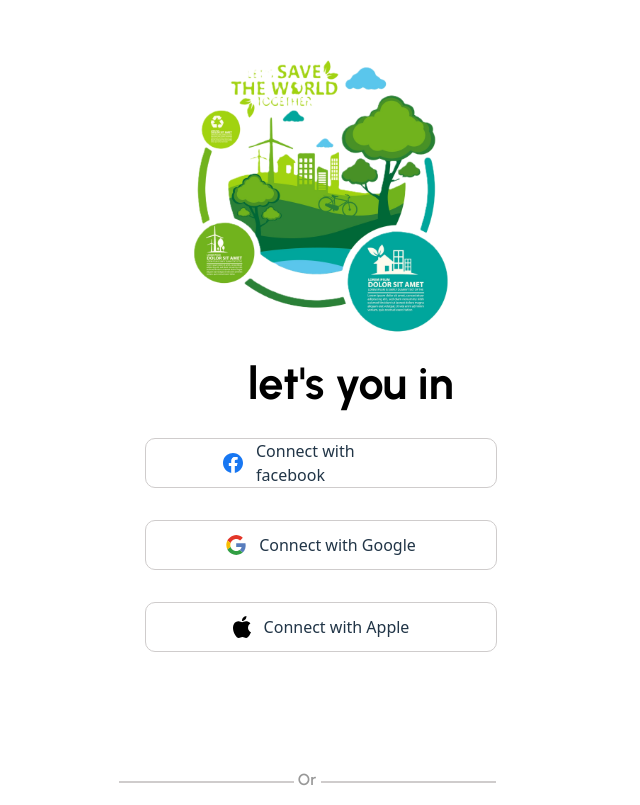
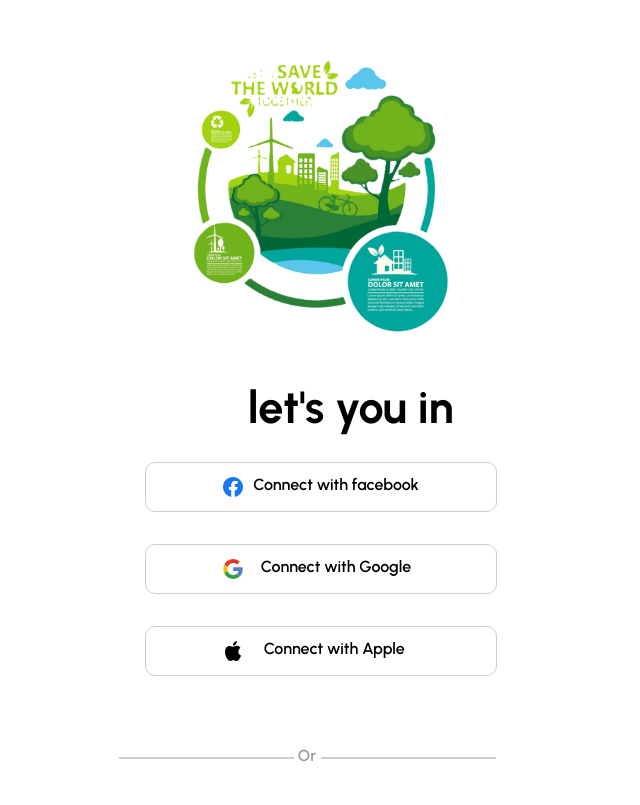
Before and after one commit to ahul567/solar-system-main, a React (Vite) app in the folder solar-system-main/: page /social-media in a window 1280 px wide. Shown: the part 147-952 px from the top of the page, without its empty margins (535-1175 px from the left). Built offline with nearby package versions, Linux system fonts and the light colour scheme; a web font is replaced by a local one.

Commit message:
new page signin-via-email

```diff
--- a/solar-system-main/src/App.jsx
+++ b/solar-system-main/src/App.jsx
@@ -2,6 +2,7 @@ import React from 'react';
 import Piechart from './Piechart/Piechart.jsx';
 import AuraGreen from './AuraGreen/AuraGreen.jsx';
 import Social_Media from './Social_Media/Social_Media.jsx';
+import Loginmail from './login_via_email/Loginmail.jsx';
 import {Routes,Route} from 'react-router-dom';
 export default function App() {
   return (
@@ -10,6 +11,7 @@ export default function App() {
       <Route path="/asset-operation" element={<Piechart/>}/>
       <Route path="/auragreen" element={<AuraGreen/>}/>
       <Route path="/social-media" element={<Social_Media/>}/>
+      <Route path="/login-via-email" element={<Loginmail/>}></Route>
     </Routes>
 
 
--- a/solar-system-main/src/Social_Media/Media_Item.jsx
+++ b/solar-system-main/src/Social_Media/Media_Item.jsx
@@ -18,7 +18,7 @@ export default function Media_Item() {
        <div className='facebook-box'>
         <div className='facebook'>
            <img src={user.icon} alt="" />
-         <p classname="text-box">{user.text}</p>
+         <p className="triple-text-box">{user.text}</p>
         </div>
 
         </div>
--- a/solar-system-main/src/Social_Media/Social_Media.css
+++ b/solar-system-main/src/Social_Media/Social_Media.css
@@ -12,7 +12,7 @@
 }
 .text-box{
     width: 90%;
-    margin-top: 1%;
+    margin-top: 4%;
     margin-left: 65.7%;
     font-family: Urbanist;
     font-weight: 700;
@@ -37,11 +37,8 @@
     border-radius: 10px;
 }
 .facebook{
-
     display: flex;
-    justify-content: center;
-    align-items: center;
-    gap: 13px;
+    justify-content: center;gap: 10px;
     height:20px;
     width:196px;
 }
@@ -52,7 +49,7 @@
     align-items: center;
     gap:4px;
     margin-left: 74%;
-    margin-top: 15%;
+    margin-top: 9%;
 }
 .or-text{
     width:19px;
@@ -77,7 +74,7 @@
     width:351px;
     height:50px;
     margin-left:86%;
-    margin-top: 18%;
+    margin-top: 9%;
     opacity:1;
     border-radius:25px;
     border: 0.5px solid;
@@ -91,17 +88,29 @@
 
 
 }
+.triple-text-box{
+  width:166px;
+  height:19px;
+  opacity:1;
+  font-family:Urbanist;
+  font-weight:600;
+  font-style:Semibold;
+    font-size:16px;
+    line-height: 100%;
+    letter-spacing: 0%;
+    text-align: center;
+    color: rgba(0, 0, 0, 1);
+}
 .signin-box{
 width:351px;
 height:50px;
-
 border-width:0.5px;
 opacity:1;
 border-radius:25px;
 background: linear-gradient(137.47deg, #004A2C 11.08%, #1E7A46 32.28%, #52B56F 57.73%, #0E5734 95.9%);
 border-image-source:linear-gradient(180deg, rgba(255, 255, 255, 0.08) 0%, rgba(255, 255, 255, 0.5) 100%);
+
 backdrop-filter: blur(1.5px);
-
 box-shadow: 9.25px 13.75px 2px 0px rgba(115, 82, 221, 0.13),
             0.75px 3px 7.7px 0px rgba(115, 82, 221, 0.43) inset,
             -1px -3.25px 9.07px 0px rgba(88, 42, 255, 0.32) inset;
--- /dev/null
+++ b/solar-system-main/src/login_via_email/Loginmail.css
@@ -0,0 +1,12 @@
+.win-box{
+  height: 200vh;
+  width: 200vh;
+
+}
+.AuraGreenImage{
+
+  width: 220px;
+  height: 220px;
+  margin-top: 10%;
+  margin-left: 45%;
+}
--- /dev/null
+++ b/solar-system-main/src/login_via_email/Loginmail.jsx
@@ -0,0 +1,10 @@
+import React from 'react'
+import './Loginmail.css'
+import AuraGreen from '../assets/AuraGreen.svg';
+export default function Loginmail() {
+  return (
+    <div className='win-box'>
+      <img className='AuraGreenImage' src={AuraGreen} alt="" />
+    </div>
+  )
+}
```
